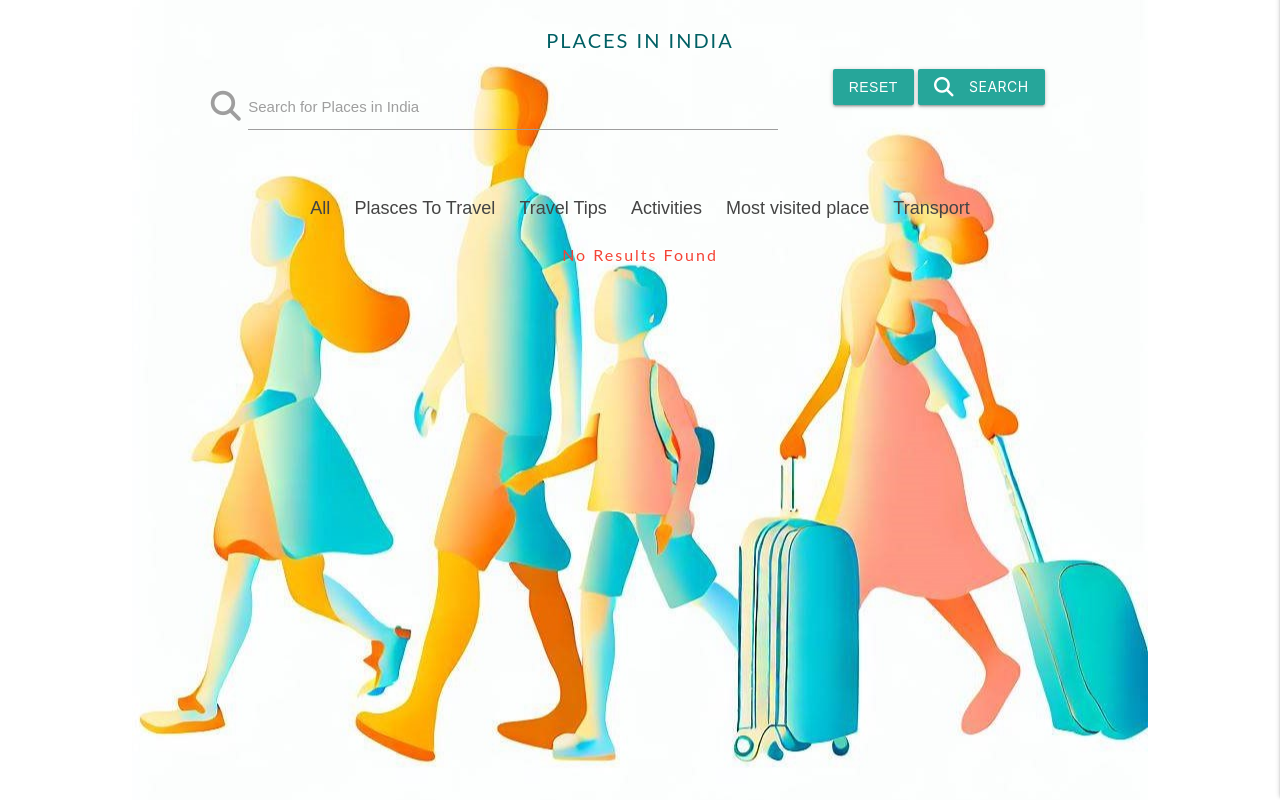
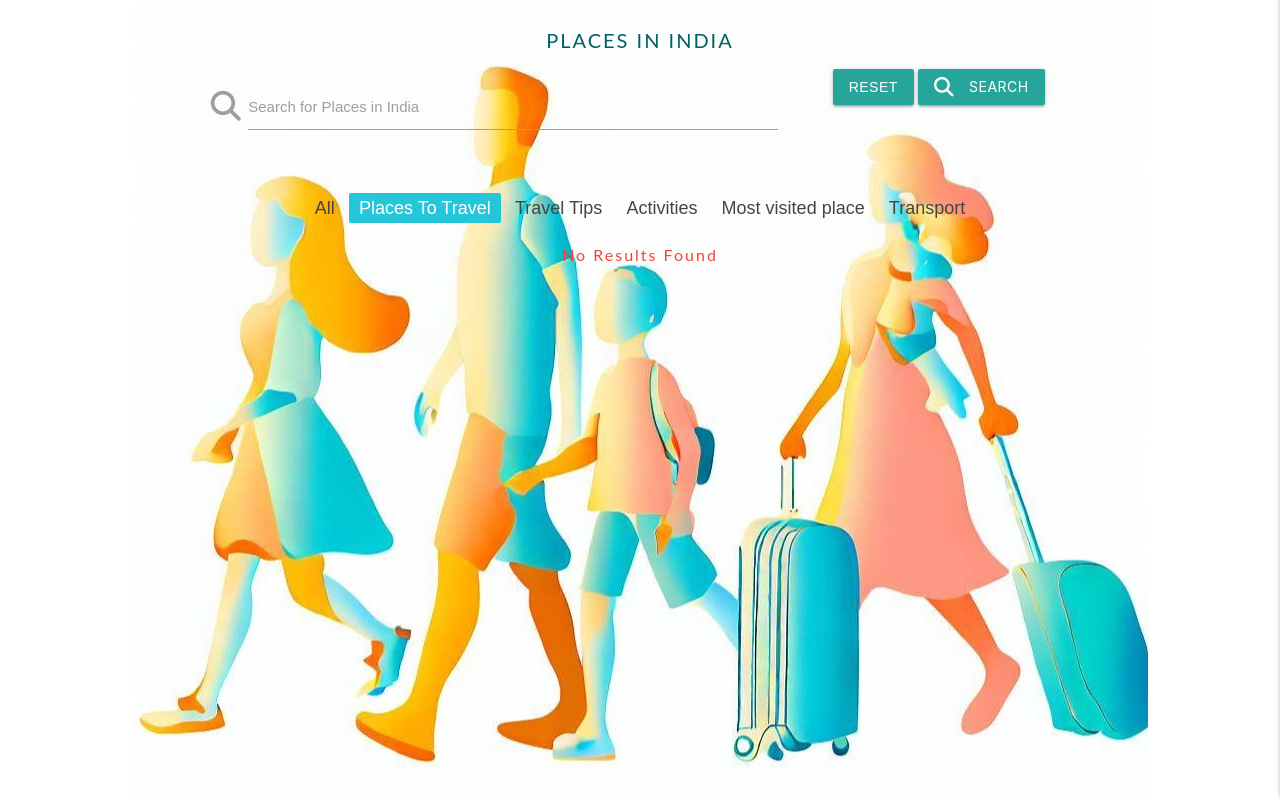
Before and after one commit to Killol14/Roaming-In-India, a Flask app: a page that uses templates/filtered_places.html in a window 1280 px wide. Shown: the part 64-864 px from the top of the page. Run offline with Flask 3, Linux system fonts and the light colour scheme; data that the repository does not hold is empty; some libraries are stand-ins or nearby versions.

Commit message:
this will commit spelling mistake on filttered page

```diff
--- a/templates/filtered_places.html
+++ b/templates/filtered_places.html
@@ -28,7 +28,7 @@
     <!--category links-->
 <ul class="pagination center-align">
     <li {% if category == '' %}class="active"{% endif %}><a href="{{ url_for('get_places') }}">All</a></li>
-    <li {% if category == 'Plasces To Travel' %}class="active"{% endif %}><a href="{{ url_for('filter_places', category='Plasces To Travel') }}">Plasces To Travel</a></li>
+    <li {% if category == 'Places To Travel' %}class="active"{% endif %}><a href="{{ url_for('filter_places', category='Places To Travel') }}">Places To Travel</a></li>
     <li {% if category == 'Travel Tips' %}class="active"{% endif %}><a href="{{ url_for('filter_places', category='Travel Tips') }}">Travel Tips</a></li>
     <li {% if category == 'Activities' %}class="active"{% endif %}><a href="{{ url_for('filter_places', category='Activities') }}">Activities</a></li>
     <li {% if category == 'Most visited place' %}class="active"{% endif %}><a href="{{ url_for('filter_places', category='Most visited place') }}">Most visited place</a></li>
```
